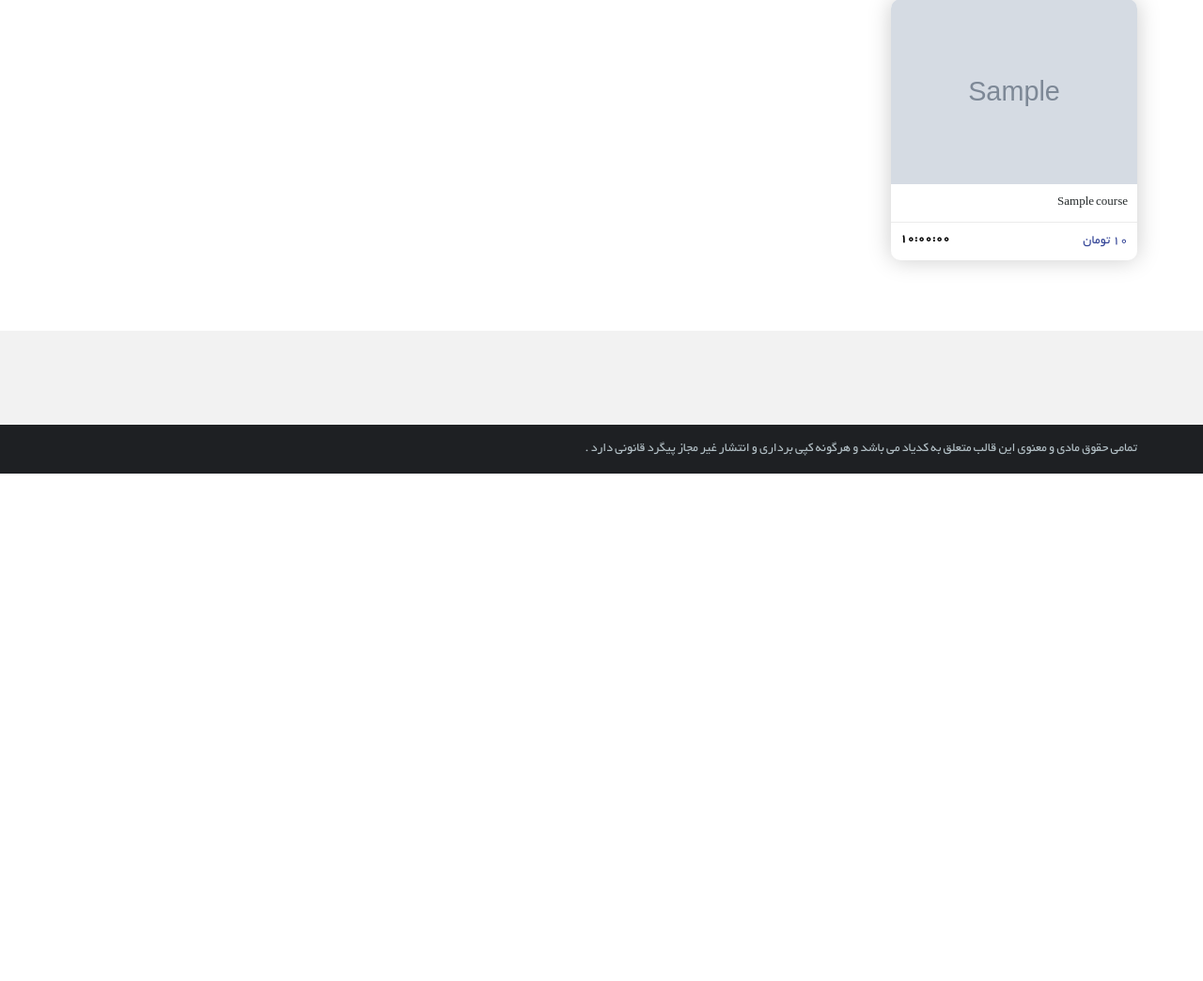
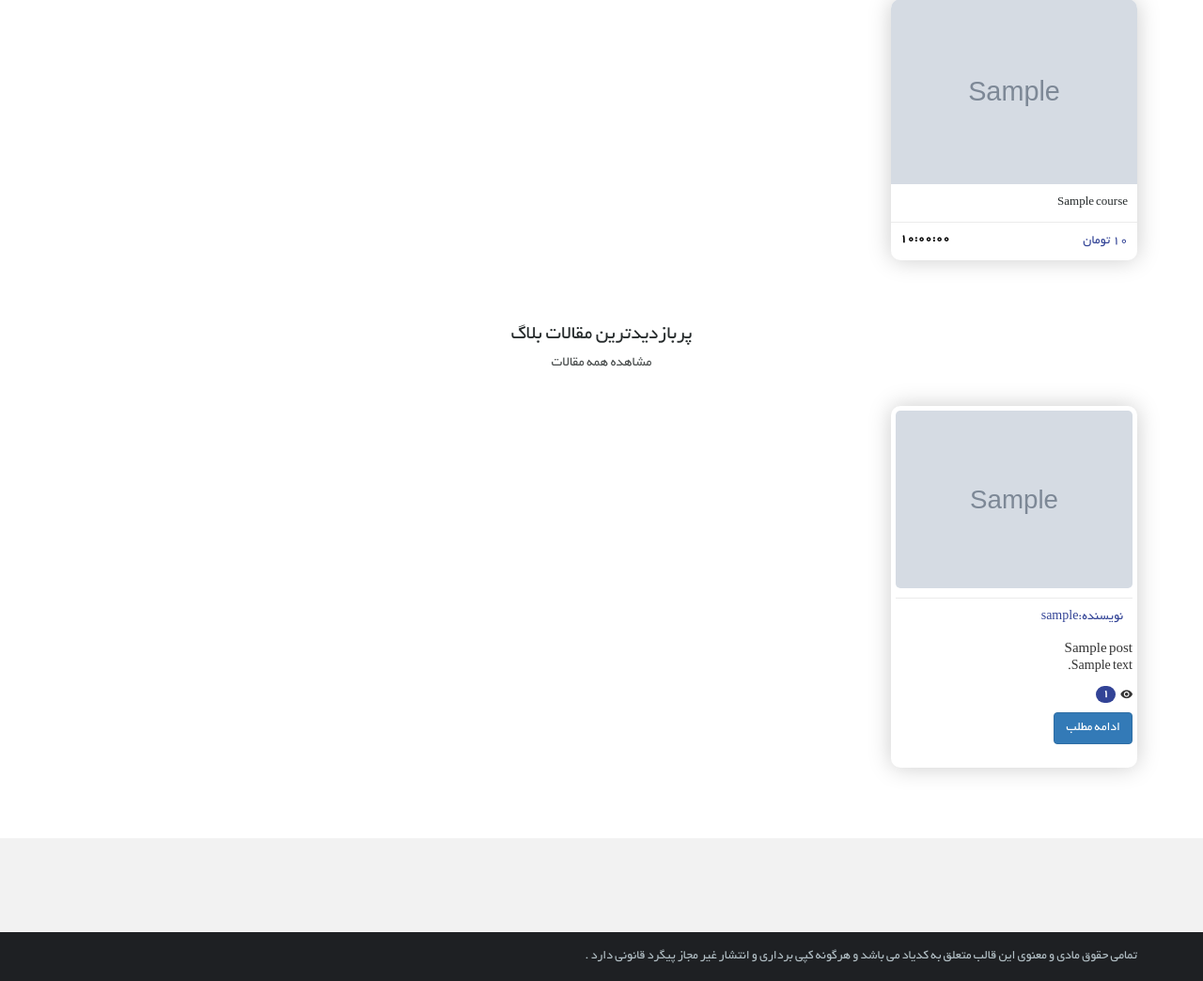
Before and after one commit to peymanng/educational-website, a Django app: page / in a window 1280 px wide. Shown: the part 1312-2356 px from the top of the page at 94% size. Before the commit the page ends 1816 px from the top, so only its background shows below. Run offline with Django 4.2, Linux system fonts and the light colour scheme; tables that the repository leaves empty hold one stand-in row (values such as "Sample post"); grey boxes marked "Sample" are stand-in pictures; some libraries are stand-ins or nearby versions.

Commit message:
added posts to home page and fixed postdetail view bug

```diff
--- a/blog/views.py
+++ b/blog/views.py
@@ -26,6 +26,8 @@ def posts(request, tag_slug=None):
 
 def post(request,slug):
     post = get_object_or_404(Post , slug=slug)
+    if request.user.ip_address not in post.visits.all():
+        post.visits.add(request.user.ip_address)
     return render(request , 'blog/post_detail.html' , {"post" : post})
 
 def posts_by_category(request,slug):
--- a/education/views.py
+++ b/education/views.py
@@ -1,13 +1,15 @@
 from django.shortcuts import render
 from django.db.models import Q
 from django.core.paginator import Paginator ,EmptyPage , PageNotAnInteger
+from blog.models import Post
 from courses.models import Course
 
 
 def home(request):
     latest_courses = Course.objects.get_publish_course()[:8]
     popular_courses = Course.objects.get_popular_course()[:8]
-    context = {'latest_courses':latest_courses , 'popular_courses':popular_courses}
+    posts = Post.objects.all().order_by('-visits')[:8]
+    context = {'latest_courses':latest_courses , 'popular_courses':popular_courses , 'posts':posts}
     return render(request,'index.html',context)
 
 def contact_us(request):
--- a/templates/index.html
+++ b/templates/index.html
@@ -3,6 +3,18 @@
 
 {% block title %}
     home
+{% endblock %}
+
+{% block styles %}
+    <style>
+        .card{
+            padding: 5px;
+        }
+        .card-img-top{
+            border-radius: 5px;
+            margin-bottom: 10px;
+        }
+    </style>
 {% endblock %}
 
 {% block header %}
@@ -24,10 +36,12 @@
                     </div>
                     <div class="col-sm-6 col-xs-12">
                         <div class="clientarea">
-                                {% if user.is_authenticated  %}
+                            {% if user.is_authenticated %}
                                 <div class="loggein ">
-                                        <i class="zmdi zmdi-account"></i><a href="{% url 'profile' %}"> {{ user.username }}</a>
-                                        <i style="margin-right: 10px" class="zmdi zmdi-square-right"></i><a href="{% url 'logout' %}">خروج</a>
+                                    <i class="zmdi zmdi-account"></i><a
+                                        href="{% url 'profile' %}"> {{ user.username }}</a>
+                                    <i style="margin-right: 10px" class="zmdi zmdi-square-right"></i><a
+                                        href="{% url 'logout' %}">خروج</a>
                                 </div>
                             {% else %}
                                 <div class="signin">
@@ -70,18 +84,20 @@
                         <!-- col -->
                         <div class="col-lg-3 col-md-4 col-sm-6 col-xs-12 term-col">
                             <article>
-                                    <a href="{% url 'course_detail' course.slug%}" class="img-layer"><img alt="course_photo" src="{{ course.image.url }}"></a>
-                                    <h2><a href="{% url 'course_detail' course.slug%}"> {{ course.title}}</a></h2>
+                                <a href="{% url 'course_detail' course.slug %}" class="img-layer"><img
+                                        alt="course_photo" src="{{ course.image.url }}"></a>
+                                <h2><a href="{% url 'course_detail' course.slug %}"> {{ course.title }}</a></h2>
                                 {% if course.total_price == 0 %}
                                     <span style="font-weight: bold;color: green"> رایگان </span>
                                 {% else %}
                                     {% if course.discount %}
-                                            <span style="color: green;font-weight: bold;"><del style="color: red;">{{ course.price }} </del> {{ course.total_price }} تومان</span>
+                                        <span style="color: green;font-weight: bold;"><del
+                                                style="color: red;">{{ course.price }} </del> {{ course.total_price }} تومان</span>
                                     {% else %}
                                         <span> {{ course.total_price }} تومان</span>
                                     {% endif %}
                                 {% endif %}
-                                    <i>{{ course.total_time}}</i>
+                                <i>{{ course.total_time }}</i>
                             </article>
                         </div>
                         <!-- /col -->
@@ -101,18 +117,53 @@
                         <!-- col -->
                         <div class="col-lg-3 col-md-4 col-sm-6 col-xs-12 term-col">
                             <article>
-                                    <a href="{% url 'course_detail' course.slug %}" class="img-layer"><img alt="image" src="{{ course.image.url}}"></a>
-                                    <h2><a href="{% url 'course_detail' course.slug %}"> {{ course.title}} </a></h2>
+                                <a href="{% url 'course_detail' course.slug %}" class="img-layer"><img alt="image"
+                                                                                                       src="{{ course.image.url }}"></a>
+                                <h2><a href="{% url 'course_detail' course.slug %}"> {{ course.title }} </a></h2>
                                 {% if course.total_price == 0 %}
                                     <span style="font-weight: bold;color: green"> رایگان </span>
                                 {% else %}
                                     {% if course.discount %}
-                                            <span style="color: green;font-weight: bold;"><del style="color: red;">{{ course.price }} </del> {{ course.total_price }} تومان</span>
+                                        <span style="color: green;font-weight: bold;"><del
+                                                style="color: red;">{{ course.price }} </del> {{ course.total_price }} تومان</span>
                                     {% else %}
                                         <span> {{ course.total_price }} تومان </span>
                                     {% endif %}
                                 {% endif %}
-                                    <i>{{ course.total_time}}</i>
+                                <i>{{ course.total_time }}</i>
+                            </article>
+                        </div>
+                        <!-- /col -->
+                    {% endfor %}
+                </div>
+            </section>
+
+            <section class="terms-items">
+                <header>
+                    <h2> پربازدیدترین مقالات بلاگ </h2>
+                    <a href="{% url 'post_list' %}"> مشاهده همه مقالات </a>
+                </header>
+                <div class="row">
+                    {% for post in posts %}
+                        <!-- col -->
+                        <div class="col-lg-3 col-md-4 col-sm-6 col-xs-12 term-col">
+                            <article>
+                                <div class="card" style="margin-bottom: 20px">
+                                    <img src="{{ post.image.url }}" class="card-img-top" alt="...">
+                                    <div class="card-body">
+                                        <div style="margin-bottom: 7px">
+                                            <span>نویسنده:{{ post.author.username }}</span>
+                                        </div>
+                                        <h5 class="card-title">{{ post.title }}</h5>
+                                        <p class="card-text">{{ post.description|truncatewords:10 }}</p>
+                                        <div style="display: flex;align-items: center">
+                                            <p class="zmdi zmdi-eye"></p>
+                                            <p style="margin-right: 5px;background: #324396" class="badge">{{ post.get_visits }} </p>
+                                        </div>
+                                        <a href="{% url 'post_detail' post.slug %}" class="btn btn-primary">ادامه
+                                            مطلب</a>
+                                    </div>
+                                </div>
                             </article>
                         </div>
                         <!-- /col -->
```
Lines whose indentation alone changed are shown as unchanged.
